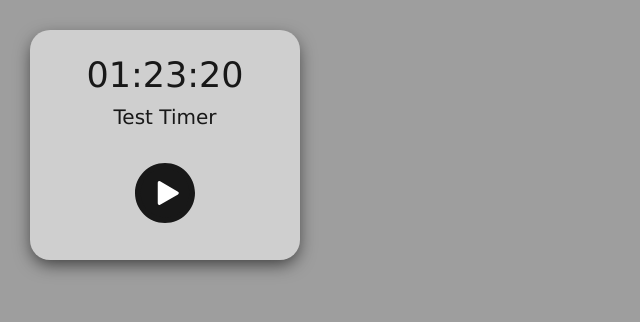
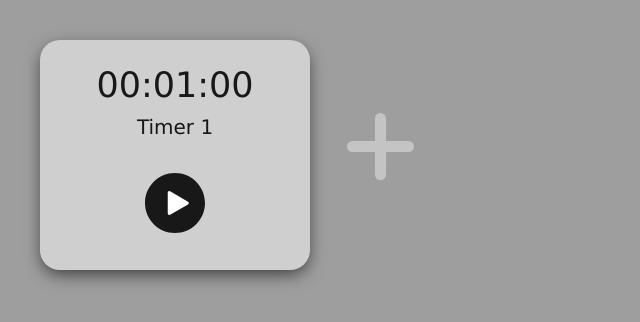
Before and after one commit to LQR471814/Flex-Timer, a Svelte app: page / in a window 1280 px wide. Shown: the top 322 px of the page, without its empty margins (0-640 px from the left). Built offline with nearby package versions, Linux system fonts and the light colour scheme.

Commit message:
Now supports multiple timers!

```diff
--- a/public/index.html
+++ b/public/index.html
@@ -17,7 +17,6 @@
 	<style>
 		body {
 			margin: 0;
-			height: 100vh;
 		}
 	</style>
 </html>
--- a/src/App.svelte
+++ b/src/App.svelte
@@ -1,9 +1,37 @@
 <script lang="ts">
+	import PlusButton from './PlusButton.svelte';
 	import Timer from './Timer/Timer.svelte'
+
+	let defaultTimerNumber = 0
+
+	type Timer = {
+		name: string
+		length: number
+	}
+
+	const addDefaultTimer = () => {
+		defaultTimerNumber++
+		timers = [...timers, {
+			name: `Timer ${defaultTimerNumber}`,
+			length: 60
+		}]
+	}
+
+	let timers: Timer[] = []
+	addDefaultTimer()
 </script>
 
 <main>
-	<Timer name="Test Timer" />
+	<div class="timer-list-container">
+		{#each timers as timer}
+			<div class="timer-margin">
+				<Timer {...timer} />
+			</div>
+		{/each}
+		<PlusButton on:click={() => {
+			addDefaultTimer()
+		}} />
+	</div>
 </main>
 
 <style>
@@ -13,10 +41,19 @@
 	}
 
 	main {
-		height: 100%;
+		min-height: 100vh;
 		background-color: var(--background);
 
 		padding: 30px;
 		box-sizing: border-box;
 	}
+
+	.timer-list-container {
+		display: flex;
+		flex-wrap: wrap;
+	}
+
+	.timer-margin {
+		margin: 10px;
+	}
 </style>
--- /dev/null
+++ b/src/PlusButton.svelte
@@ -0,0 +1,24 @@
+<script lang="ts">
+	import { createEventDispatcher } from 'svelte';
+	import Plus from './svgs/Plus.svelte';
+
+	const dispatch = createEventDispatcher()
+</script>
+
+<div class="plus-button-container">
+	<div on:click={() => {
+		dispatch('click')
+	}}><Plus /></div>
+</div>
+
+<style>
+	.plus-button-container {
+		display: flex;
+
+		align-items: center;
+		justify-content: center;
+
+		padding-bottom: 10px;
+		padding-left: 10px;
+	}
+</style>
--- a/src/Timer/Clock.svelte
+++ b/src/Timer/Clock.svelte
@@ -2,11 +2,11 @@
 	import { createEventDispatcher, onMount } from "svelte";
 
 	const digitCount = 2
-	const defaultTime = 5000 //? In seconds
+	const defaultTime = 5 //? In seconds
 
-	export let totalTime = defaultTime
+	export let length = defaultTime
 	let currentTime = defaultTime
-	$: { currentTime = totalTime }
+	$: { currentTime = length }
 
 	export let active = -1
 
@@ -41,7 +41,7 @@
 	const clock = setInterval(() => {
 		if (active > 0 && currentTime > 0) currentTime -= 1
 		if (currentTime === 0) {
-			currentTime = totalTime
+			currentTime = length
 			dispatch('finish')
 		}
 	}, 1000)
--- a/src/Timer/Timer.svelte
+++ b/src/Timer/Timer.svelte
@@ -1,15 +1,17 @@
 <script lang="ts">
-	import Button from './Button.svelte'
+	import Button from './ControlButton.svelte'
 	import Clock from './Clock.svelte'
 	import Title from './Title.svelte'
 
 	export let name: string
+	export let length: number
 	let active = -1
 </script>
 
 <div>
 	<Clock
 		{active}
+		{length}
 		on:finish={() => {
 			active = -1
 		}}
--- a/src/svgs/PlayButton.svelte
+++ b/src/svgs/PlayButton.svelte
@@ -5,41 +5,20 @@
 {#if active === true}
 
 <svg id="Layer_1" data-name="Layer 1" xmlns="http://www.w3.org/2000/svg" viewBox="0 0 1080 1080">
-	<defs>
-		<style>
-			.cls-1{fill:#fff;}
-			.cls-2{fill:#181818;}
-			.cls-3{fill:#fff;}
-		</style>
-	</defs>
-	<path class="cls-1" d="M540,1030A490.14,490.14,0,0,1,349.29,88.49a490.13,490.13,0,0,1,381.42,903A486.8,486.8,0,0,1,540,1030Z"/>
-	<path class="cls-2" d="M540,100A440.14,440.14,0,0,1,711.24,945.46,440.14,440.14,0,0,1,368.76,134.54,437.12,437.12,0,0,1,540,100M540,0C241.77,0,0,241.77,0,540s241.77,540,540,540,540-241.77,540-540S838.23,0,540,0Z"/>
-	<path class="cls-3" d="M419.72,760.19A16.44,16.44,0,0,1,403.5,744V362.72a16.22,16.22,0,1,1,32.43,0V744A16.43,16.43,0,0,1,419.72,760.19Z"/>
-	<path class="cls-2" d="M419.72,309A53.87,53.87,0,0,0,366,362.72V744a53.72,53.72,0,1,0,107.43,0V362.72A53.87,53.87,0,0,0,419.72,309Z"/>
-	<path class="cls-3" d="M660.79,761.5a16.44,16.44,0,0,1-16.22-16.22V364A16.22,16.22,0,1,1,677,364V745.28A16.43,16.43,0,0,1,660.79,761.5Z"/>
-	<path class="cls-2" d="M660.79,310.31A53.87,53.87,0,0,0,607.07,364V745.28a53.72,53.72,0,1,0,107.43,0V364a53.87,53.87,0,0,0-53.71-53.72Z"/>
+	<path class="play-button-clr-2" d="M540,1030A490.14,490.14,0,0,1,349.29,88.49a490.13,490.13,0,0,1,381.42,903A486.8,486.8,0,0,1,540,1030Z"/>
+	<path class="play-button-clr-1" d="M540,100A440.14,440.14,0,0,1,711.24,945.46,440.14,440.14,0,0,1,368.76,134.54,437.12,437.12,0,0,1,540,100M540,0C241.77,0,0,241.77,0,540s241.77,540,540,540,540-241.77,540-540S838.23,0,540,0Z"/>
+	<path class="play-button-clr-2" d="M419.72,760.19A16.44,16.44,0,0,1,403.5,744V362.72a16.22,16.22,0,1,1,32.43,0V744A16.43,16.43,0,0,1,419.72,760.19Z"/>
+	<path class="play-button-clr-1" d="M419.72,309A53.87,53.87,0,0,0,366,362.72V744a53.72,53.72,0,1,0,107.43,0V362.72A53.87,53.87,0,0,0,419.72,309Z"/>
+	<path class="play-button-clr-2" d="M660.79,761.5a16.44,16.44,0,0,1-16.22-16.22V364A16.22,16.22,0,1,1,677,364V745.28A16.43,16.43,0,0,1,660.79,761.5Z"/>
+	<path class="play-button-clr-1" d="M660.79,310.31A53.87,53.87,0,0,0,607.07,364V745.28a53.72,53.72,0,1,0,107.43,0V364a53.87,53.87,0,0,0-53.71-53.72Z"/>
 </svg>
 
 {:else}
 
 <svg id="Layer_1" data-name="Layer 1" xmlns="http://www.w3.org/2000/svg" viewBox="0 0 1080 1080">
-	<defs>
-		<style>
-			.cls-1{
-				fill:#181818;
-			}
-			.cls-2{
-				fill:#fff;
-				stroke:#fff;
-				stroke-miterlimit:10;
-				stroke-width:50px;
-			}
-		</style>
-	</defs>
-
-	<path class="cls-1" d="M540,1030A490.14,490.14,0,0,1,349.29,88.49a490.13,490.13,0,0,1,381.42,903A486.8,486.8,0,0,1,540,1030Z"/>
-	<path class="cls-1" d="M540,100A440.14,440.14,0,0,1,711.24,945.46,440.14,440.14,0,0,1,368.76,134.54,437.12,437.12,0,0,1,540,100M540,0C241.77,0,0,241.77,0,540s241.77,540,540,540,540-241.77,540-540S838.23,0,540,0Z"/>
-	<path class="cls-2" d="M761.74,537.29l-322.24-186a3.33,3.33,0,0,0-5,2.88v372.1a3.33,3.33,0,0,0,5,2.88l322.24-186A3.34,3.34,0,0,0,761.74,537.29Z"/>
+	<path class="play-button-clr-1" d="M540,1030A490.14,490.14,0,0,1,349.29,88.49a490.13,490.13,0,0,1,381.42,903A486.8,486.8,0,0,1,540,1030Z"/>
+	<path class="play-button-clr-1" d="M540,100A440.14,440.14,0,0,1,711.24,945.46,440.14,440.14,0,0,1,368.76,134.54,437.12,437.12,0,0,1,540,100M540,0C241.77,0,0,241.77,0,540s241.77,540,540,540,540-241.77,540-540S838.23,0,540,0Z"/>
+	<path class="play-button-clr-2 play-button-stroke" d="M761.74,537.29l-322.24-186a3.33,3.33,0,0,0-5,2.88v372.1a3.33,3.33,0,0,0,5,2.88l322.24-186A3.34,3.34,0,0,0,761.74,537.29Z"/>
 </svg>
 
 {/if}
@@ -55,4 +34,18 @@
 	svg:hover {
 		transform: scale(1.07);
 	}
+
+	.play-button-clr-1 {
+		fill:#181818;
+	}
+
+	.play-button-clr-2 {
+		fill: #fff;
+	}
+
+	.play-button-stroke {
+		stroke:#fff;
+		stroke-miterlimit:10;
+		stroke-width:50px;
+	}
 </style>
--- /dev/null
+++ b/src/svgs/Plus.svelte
@@ -0,0 +1,35 @@
+<svg
+	id="Layer_1"
+	data-name="Layer 1"
+	xmlns="http://www.w3.org/2000/svg"
+	viewBox="0 0 100 100"
+>
+	<circle class="plus-background" cx="50" cy="50" r="50" />
+	<rect class="plus-symbol" x="45" y="15" width="11" height="67" rx="5.5" transform="translate(2 99) rotate(-90)" />
+	<rect class="plus-symbol" x="45" y="15" width="11" height="67" rx="5.5" />
+</svg>
+
+<style>
+	svg {
+		--background: transparent;
+
+		height: 100px;
+		width: 100px;
+	}
+
+	svg:hover {
+		--background: #ffffff15;
+		cursor: pointer;
+	}
+
+	svg:active {
+		--background: rgba(255, 255, 255, 0.144);
+	}
+
+	.plus-background {
+		fill: var(--background);
+		transition: 0.12s ease-in-out all;
+	}
+
+	.plus-symbol { fill: #c4c4c4 }
+</style>
```
Also changed, not shown: src/Timer/ControlButton.svelte (renamed from src/Timer/Button.svelte).
